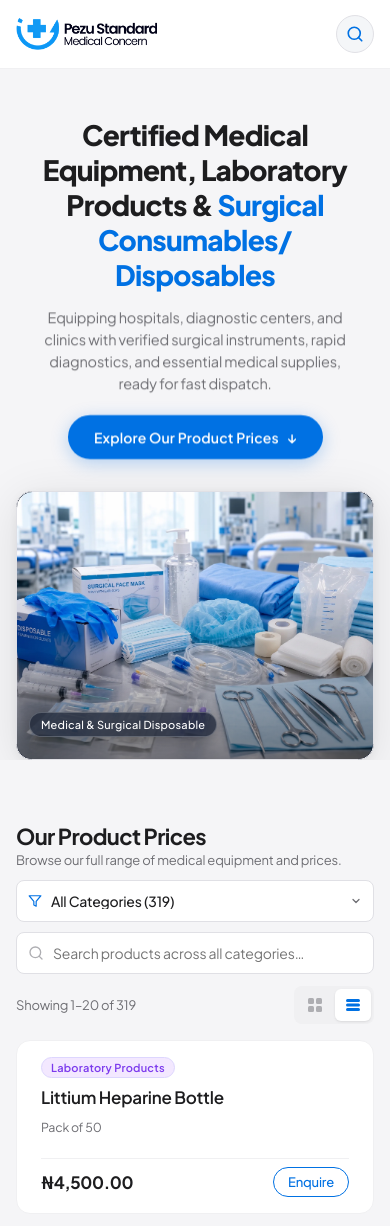
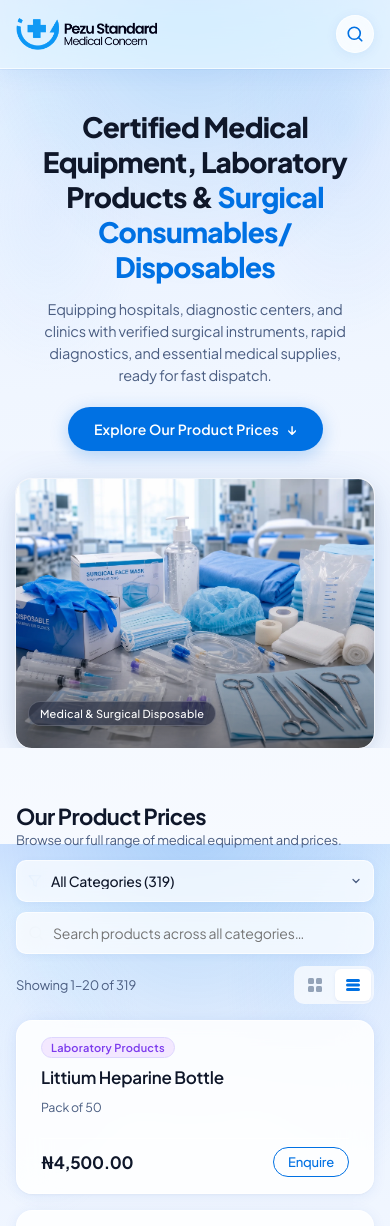
Before and after one commit to DRealDanny/Pezu-Medics, a Next.js app: page / in a window 390 px wide. Shown: the top 1226 px of the page. Built offline with nearby package versions, Linux system fonts and the light colour scheme.

Commit message:
feat: add module stylesheets for product cards, catalog, footer, header, hero section, and global styles

```diff
--- a/src/app/globals.css
+++ b/src/app/globals.css
@@ -1,39 +1,40 @@
 /* ============================================================
    GLOBAL DESIGN TOKENS & RESETS
-   Pezu Medics – Clean, minimalist Apple-style palette
+   Pezu Medics – Glass & Blur Design System
    ============================================================ */
 
 :root {
   /* Colour palette */
-  --color-bg: #f5f5f7;
+  --color-bg: #eef4fd;
   --color-surface: #ffffff;
-  --color-surface-raised: #fafafa;
-  --color-border: #e0e0e5;
-  --color-border-light: #f0f0f2;
+  --color-surface-raised: rgba(255, 255, 255, 0.90);
+  --color-border: rgba(0, 80, 200, 0.12);
+  --color-border-light: rgba(255, 255, 255, 0.70);
 
   /* Text */
-  --color-text-primary: #1d1d1f;
-  --color-text-secondary: #6e6e73;
-  --color-text-tertiary: #aeaeb2;
+  --color-text-primary: #0f172a;
+  --color-text-secondary: #4b5e82;
+  --color-text-tertiary: #94a3b8;
 
   /* Brand accent */
   --color-accent: #0071e3;
-  --color-accent-hover: #0077ed;
-  --color-accent-light: #e8f0fe;
+  --color-accent-hover: #0063cc;
+  --color-accent-light: #dbeafe;
 
   /* Category pill */
-  --color-tag-bg: #f0f0f5;
-  --color-tag-text: #6e6e73;
+  --color-tag-bg: rgba(219, 234, 254, 0.80);
+  --color-tag-text: #1d4ed8;
 
-  /* Shadows */
-  --shadow-sm: 0 1px 3px rgba(0, 0, 0, 0.06), 0 1px 2px rgba(0, 0, 0, 0.04);
-  --shadow-md: 0 4px 16px rgba(0, 0, 0, 0.07), 0 2px 6px rgba(0, 0, 0, 0.04);
-  --shadow-lg: 0 12px 40px rgba(0, 0, 0, 0.10), 0 4px 12px rgba(0, 0, 0, 0.05);
+  /* Standard shadows */
+  --shadow-sm: 0 1px 4px rgba(0, 60, 180, 0.06), 0 1px 2px rgba(0, 0, 0, 0.03);
+  --shadow-md: 0 4px 20px rgba(0, 60, 180, 0.09), 0 2px 6px rgba(0, 0, 0, 0.04);
+  --shadow-lg: 0 12px 48px rgba(0, 60, 180, 0.13), 0 4px 14px rgba(0, 0, 0, 0.06);
 
   /* Radii */
-  --radius-sm: 8px;
-  --radius-md: 14px;
-  --radius-lg: 20px;
+  --radius-sm: 10px;
+  --radius-md: 16px;
+  --radius-lg: 24px;
+  --radius-xl: 32px;
 
   /* Spacing */
   --space-xs: 4px;
@@ -46,17 +47,42 @@
   /* Typography */
   --font-family: var(--font-plus-jakarta), "Plus Jakarta Sans", -apple-system, BlinkMacSystemFont, "Segoe UI", sans-serif;
 
-  /* Typography tracking (crisp and tucked, but not too tight) */
-  --letter-spacing-heading: -0.025em; /* Headings */
-  --letter-spacing-body: -0.012em;    /* Body text & UI elements */
+  /* Typography tracking */
+  --letter-spacing-heading: -0.025em;
+  --letter-spacing-body: -0.012em;
 
   /* Transitions */
   --transition-fast: 150ms ease;
   --transition-base: 220ms ease;
   --transition-slow: 350ms ease;
+
+  /* Glass surface tokens */
+  --glass-bg:        rgba(255, 255, 255, 0.68);
+  --glass-bg-strong: rgba(255, 255, 255, 0.86);
+  --glass-bg-subtle: rgba(255, 255, 255, 0.44);
+  --glass-bg-dark:   rgba(15, 23, 42, 0.58);
+
+  /* Glass borders */
+  --glass-border:        rgba(255, 255, 255, 0.65);
+  --glass-border-subtle: rgba(255, 255, 255, 0.38);
+  --glass-border-dark:   rgba(255, 255, 255, 0.16);
+  --glass-border-blue:   rgba(0, 113, 227, 0.18);
+
+  /* Blur values */
+  --blur-xs: blur(4px);
+  --blur-sm: blur(10px);
+  --blur-md: blur(20px);
+  --blur-lg: blur(32px);
+  --blur-xl: blur(52px);
+
+  /* Glass shadows (blue-tinted) */
+  --shadow-glass-sm: 0 2px 14px rgba(0, 80, 200, 0.08), 0 1px 3px rgba(0, 0, 0, 0.04);
+  --shadow-glass-md: 0 8px 36px rgba(0, 80, 200, 0.11), 0 2px 10px rgba(0, 0, 0, 0.05);
+  --shadow-glass-lg: 0 20px 64px rgba(0, 80, 200, 0.14), 0 6px 22px rgba(0, 0, 0, 0.06);
+  --shadow-glass-xl: 0 32px 88px rgba(0, 80, 200, 0.18), 0 10px 32px rgba(0, 0, 0, 0.08);
 }
 
-/* ── Reset ── */
+/* Reset */
 *,
 *::before,
 *::after {
@@ -76,24 +102,24 @@ html {
 body {
   font-family: var(--font-family);
   letter-spacing: var(--letter-spacing-body);
-  background-color: var(--color-bg);
   color: var(--color-text-primary);
   min-height: 100vh;
   display: flex;
   flex-direction: column;
+  background-color: #e8f0fc;
+  background-image:
+    radial-gradient(ellipse 90% 60% at 50% -5%,  rgba(0, 113, 227, 0.20) 0%, transparent 65%),
+    radial-gradient(ellipse 55% 45% at 88% 15%,  rgba(96, 165, 250, 0.13) 0%, transparent 55%),
+    radial-gradient(ellipse 45% 35% at 12% 25%,  rgba(147, 197, 253, 0.11) 0%, transparent 55%),
+    linear-gradient(175deg, #cfe2ff 0%, #ddeeff 8%, #eaf2ff 22%, #f0f6ff 45%, #f7faff 100%);
+  background-attachment: fixed;
 }
 
-h1,
-h2,
-h3,
-h4,
-h5,
-h6 {
+h1, h2, h3, h4, h5, h6 {
   letter-spacing: var(--letter-spacing-heading);
 }
 
-img,
-svg {
+img, svg {
   display: block;
   max-width: 100%;
 }
@@ -103,10 +129,7 @@ a {
   text-decoration: none;
 }
 
-button,
-input,
-textarea,
-select {
+button, input, textarea, select {
   font-family: inherit;
   letter-spacing: inherit;
   cursor: pointer;
@@ -114,7 +137,6 @@ select {
   background: none;
 }
 
-/* ── Utility ── */
 .container {
   width: 100%;
   max-width: 1280px;
@@ -123,13 +145,9 @@ select {
 }
 
 @media (max-width: 768px) {
-  .container {
-    padding-inline: 20px;
-  }
+  .container { padding-inline: 20px; }
 }
 
 @media (max-width: 480px) {
-  .container {
-    padding-inline: 16px;
-  }
+  .container { padding-inline: 16px; }
 }
--- a/src/components/Header/Header.module.css
+++ b/src/components/Header/Header.module.css
@@ -1,17 +1,19 @@
 /* Header */
 .header {
-  background-color: rgba(255, 255, 255, 0.98);
-  backdrop-filter: saturate(180%) blur(20px);
-  -webkit-backdrop-filter: saturate(180%) blur(20px);
-  border-bottom: 1px solid var(--color-border-light);
+  background: rgba(235, 245, 255, 0.72);
+  backdrop-filter: saturate(200%) blur(28px);
+  -webkit-backdrop-filter: saturate(200%) blur(28px);
+  border-bottom: 1px solid rgba(255, 255, 255, 0.65);
+  box-shadow: 0 1px 0 rgba(0, 80, 200, 0.06), 0 4px 24px rgba(0, 80, 200, 0.06);
   position: sticky;
   top: 0;
   z-index: 100;
-  transition: box-shadow var(--transition-base);
+  transition: box-shadow var(--transition-base), background var(--transition-base);
 }
 
 .header.scrolled {
-  box-shadow: var(--shadow-sm);
+  background: rgba(225, 240, 255, 0.82);
+  box-shadow: 0 1px 0 rgba(0, 80, 200, 0.10), 0 8px 32px rgba(0, 80, 200, 0.10);
 }
 
 .headerInner {
@@ -61,22 +63,25 @@
   gap: 8px;
   height: 40px;
   padding: 0 16px;
-  background: #f4f6f8;
-  border: 1px solid var(--color-border);
+  background: rgba(255, 255, 255, 0.72);
+  backdrop-filter: blur(12px);
+  -webkit-backdrop-filter: blur(12px);
+  border: 1px solid rgba(255, 255, 255, 0.70);
   border-radius: 20px;
   color: var(--color-text-secondary);
   font-family: inherit;
   font-size: 0.8125rem;
   font-weight: 500;
   cursor: pointer;
+  box-shadow: 0 2px 12px rgba(0, 80, 200, 0.08);
   transition: all var(--transition-fast);
 }
 
 .searchToggleBtn:hover {
-  background: #ffffff;
-  border-color: var(--color-accent);
+  background: rgba(255, 255, 255, 0.92);
+  border-color: rgba(0, 113, 227, 0.30);
   color: var(--color-accent);
-  box-shadow: 0 2px 10px rgba(0, 113, 227, 0.12);
+  box-shadow: 0 4px 20px rgba(0, 113, 227, 0.16);
   transform: translateY(-1px);
 }
 
@@ -88,8 +93,8 @@
 
 /* Green when query matches products */
 .searchToggleBtn.toggleMatches {
-  background: #f0fdf4;
-  border-color: #16a34a;
+  background: rgba(240, 253, 244, 0.80);
+  border-color: rgba(22, 163, 74, 0.30);
   color: #15803d;
 }
 
@@ -98,16 +103,16 @@
 }
 
 .searchToggleBtn.toggleMatches:hover {
-  background: #dcfce7;
+  background: rgba(220, 252, 231, 0.90);
   border-color: #15803d;
   color: #15803d;
-  box-shadow: 0 2px 10px rgba(22, 163, 74, 0.2);
+  box-shadow: 0 4px 20px rgba(22, 163, 74, 0.20);
 }
 
 /* Red when query is not listed on catalog */
 .searchToggleBtn.toggleNoMatches {
-  background: #fef2f2;
-  border-color: #dc2626;
+  background: rgba(254, 242, 242, 0.80);
+  border-color: rgba(220, 38, 38, 0.30);
   color: #b91c1c;
 }
 
@@ -116,10 +121,10 @@
 }
 
 .searchToggleBtn.toggleNoMatches:hover {
-  background: #fee2e2;
+  background: rgba(254, 226, 226, 0.90);
   border-color: #b91c1c;
   color: #b91c1c;
-  box-shadow: 0 2px 10px rgba(220, 38, 38, 0.2);
+  box-shadow: 0 4px 20px rgba(220, 38, 38, 0.20);
 }
 
 .searchBtnText {
@@ -145,17 +150,19 @@
   color: #ffffff;
 }
 
-/* Expanded Search Form - Default Blue */
+/* Expanded Search Form - Glass */
 .searchFormExpanded {
   display: flex;
   align-items: center;
   width: 380px;
   height: 42px;
-  background: #ffffff;
-  border: 1.5px solid var(--color-accent);
+  background: rgba(255, 255, 255, 0.88);
+  backdrop-filter: blur(20px);
+  -webkit-backdrop-filter: blur(20px);
+  border: 1.5px solid rgba(0, 113, 227, 0.35);
   border-radius: 22px;
   padding: 0 8px 0 14px;
-  box-shadow: 0 4px 20px rgba(0, 113, 227, 0.16);
+  box-shadow: 0 4px 24px rgba(0, 113, 227, 0.18), 0 0 0 4px rgba(0, 113, 227, 0.06);
   animation: expandSearch 0.22s cubic-bezier(0.16, 1, 0.3, 1);
   position: relative;
   transition: border-color var(--transition-fast), box-shadow var(--transition-fast);
--- a/src/components/HeroSection/HeroSection.module.css
+++ b/src/components/HeroSection/HeroSection.module.css
@@ -22,13 +22,14 @@
   to   { transform: scaleX(1); }
 }
 
-/* ── Section Wrapper ── */
+/* Section Wrapper */
 .hero {
   width: 100%;
-  background-color: var(--color-bg);
-  padding-top: clamp(48px, 8vw, 80px);
-  padding-bottom: clamp(40px, 6vw, 64px);
+  background: transparent;
+  padding-top: clamp(40px, 7vw, 72px);
+  padding-bottom: clamp(32px, 5vw, 56px);
   overflow: hidden;
+  position: relative;
 }
 
 /* ── Centered Editorial Block ── */
@@ -67,19 +68,23 @@
   will-change: opacity, transform;
 }
 
-/* ── Eyebrow Pill Badge ── */
+/* Eyebrow Pill Badge – Glass */
 .eyebrowPill {
   display: inline-flex;
   align-items: center;
   gap: 6px;
   padding: 6px 14px;
-  background: var(--color-accent-light, #e8f0fe);
-  color: var(--color-accent, #0071e3);
+  background: rgba(255, 255, 255, 0.72);
+  backdrop-filter: blur(12px);
+  -webkit-backdrop-filter: blur(12px);
+  border: 1px solid rgba(255, 255, 255, 0.70);
   border-radius: 100px;
   font-size: 11px;
   font-weight: 600;
   letter-spacing: 0.06em;
   text-transform: uppercase;
+  color: var(--color-accent, #0071e3);
+  box-shadow: 0 2px 10px rgba(0, 80, 200, 0.10);
 }
 
 .eyebrowDot {
@@ -173,21 +178,25 @@
   transform: translateZ(0);
 }
 
+/* Slideshow Frame – Premium Glass Panel */
 .slideshowFrame {
   position: relative;
   width: 100%;
   max-width: 1160px;
   margin-inline: auto;
-  margin-top: clamp(32px, 5vw, 52px);
+  margin-top: clamp(28px, 4vw, 48px);
   padding-inline: clamp(16px, 4vw, 40px);
 
   aspect-ratio: 16 / 8;
-  border-radius: clamp(14px, 2vw, 24px);
+  border-radius: clamp(16px, 2.5vw, 28px);
   overflow: hidden;
 
-  background: #0f172a;
-  box-shadow: 0 8px 48px rgba(0, 0, 0, 0.10), 0 2px 12px rgba(0, 0, 0, 0.06);
-  border: 1px solid var(--color-border, #e0e0e5);
+  background: rgba(15, 23, 42, 0.10);
+  box-shadow:
+    0 2px 0 rgba(255, 255, 255, 0.80) inset,
+    0 0 0 1px rgba(255, 255, 255, 0.55),
+    0 12px 60px rgba(0, 80, 200, 0.16),
+    0 4px 20px rgba(0, 0, 0, 0.08);
 
   cursor: grab;
   user-select: none;
@@ -292,19 +301,19 @@
   pointer-events: none;
 }
 
-/* ── Caption Badge (bottom-left corner) ── */
+/* Caption Badge – Deep Glass */
 .captionBadge {
   position: absolute;
-  bottom: clamp(52px, 8%, 68px);
+  bottom: clamp(48px, 7%, 64px);
   left: clamp(14px, 3%, 28px);
   display: inline-flex;
   align-items: center;
   gap: 8px;
   padding: 7px 14px;
-  background: rgba(15, 23, 42, 0.65);
-  backdrop-filter: blur(12px);
-  -webkit-backdrop-filter: blur(12px);
-  border: 1px solid rgba(255, 255, 255, 0.22);
+  background: rgba(10, 16, 36, 0.52);
+  backdrop-filter: blur(16px) saturate(150%);
+  -webkit-backdrop-filter: blur(16px) saturate(150%);
+  border: 1px solid rgba(255, 255, 255, 0.20);
   border-radius: 100px;
   color: #fff;
   font-size: 12px;
@@ -313,7 +322,7 @@
   white-space: nowrap;
   pointer-events: none;
   z-index: 5;
-  box-shadow: 0 4px 14px rgba(0, 0, 0, 0.25);
+  box-shadow: 0 4px 18px rgba(0, 0, 0, 0.30);
 }
 
 .captionNumber {
--- a/src/components/ProductCard/ProductCard.module.css
+++ b/src/components/ProductCard/ProductCard.module.css
@@ -1,24 +1,28 @@
 /* ProductCard – shared across grid and list views */
 
-/* ── Grid card ── */
+/* Grid card – Glass Panel */
 .cardGrid {
-  background-color: var(--color-surface);
+  background: var(--glass-bg-strong, rgba(255, 255, 255, 0.86));
+  backdrop-filter: blur(16px);
+  -webkit-backdrop-filter: blur(16px);
   border-radius: var(--radius-md);
-  border: 1px solid var(--color-border-light);
+  border: 1px solid rgba(255, 255, 255, 0.70);
+  box-shadow: var(--shadow-glass-md, 0 8px 36px rgba(0, 80, 200, 0.11));
   overflow: hidden;
   display: flex;
   flex-direction: column;
-  transition: box-shadow var(--transition-base), transform var(--transition-base);
+  transition: box-shadow var(--transition-base), transform var(--transition-base), background var(--transition-base);
   cursor: default;
 }
 
 .cardGrid:hover {
-  box-shadow: var(--shadow-md);
-  transform: translateY(-2px);
+  background: rgba(255, 255, 255, 0.94);
+  box-shadow: var(--shadow-glass-lg, 0 20px 64px rgba(0, 80, 200, 0.14));
+  transform: translateY(-3px);
 }
 
 .imageWrapper {
-  background-color: var(--color-bg);
+  background: linear-gradient(135deg, rgba(219, 234, 254, 0.60) 0%, rgba(224, 242, 254, 0.50) 100%);
   width: 100%;
   aspect-ratio: 4 / 3;
   display: flex;
@@ -115,7 +119,7 @@
   gap: 8px;
   margin-top: auto;
   padding-top: var(--space-md);
-  border-top: 1px solid var(--color-border-light);
+  border-top: 1px solid rgba(0, 80, 200, 0.07);
 }
 
 .price {
@@ -156,26 +160,30 @@
   transform: scale(0.97);
 }
 
-/* ── List card ── */
+/* List card – Glass Panel */
 .cardList {
-  background-color: var(--color-surface);
+  background: var(--glass-bg-strong, rgba(255, 255, 255, 0.86));
+  backdrop-filter: blur(16px);
+  -webkit-backdrop-filter: blur(16px);
   border-radius: var(--radius-md);
-  border: 1px solid var(--color-border-light);
+  border: 1px solid rgba(255, 255, 255, 0.70);
+  box-shadow: var(--shadow-glass-sm, 0 2px 14px rgba(0, 80, 200, 0.08));
   overflow: hidden;
   display: flex;
   align-items: stretch;
-  transition: box-shadow var(--transition-base);
+  transition: box-shadow var(--transition-base), background var(--transition-base);
   cursor: default;
 }
 
 .cardList:hover {
-  box-shadow: var(--shadow-md);
+  background: rgba(255, 255, 255, 0.94);
+  box-shadow: var(--shadow-glass-md, 0 8px 36px rgba(0, 80, 200, 0.11));
 }
 
 .imageWrapperList {
   width: 140px;
   min-width: 140px;
-  background-color: var(--color-bg);
+  background: linear-gradient(135deg, rgba(219, 234, 254, 0.60) 0%, rgba(224, 242, 254, 0.50) 100%);
   display: flex;
   align-items: center;
   justify-content: center;
--- a/src/components/ProductCatalog/ProductCatalog.module.css
+++ b/src/components/ProductCatalog/ProductCatalog.module.css
@@ -69,8 +69,10 @@
   height: 38px;
   padding: 6px 32px 6px 34px;
   border-radius: var(--radius-sm);
-  border: 1px solid var(--color-border);
-  background: var(--color-surface);
+  border: 1px solid rgba(255, 255, 255, 0.65);
+  background: rgba(255, 255, 255, 0.72);
+  backdrop-filter: blur(12px);
+  -webkit-backdrop-filter: blur(12px);
   font-family: inherit;
   font-size: 0.8125rem;
   font-weight: 500;
@@ -82,12 +84,14 @@
   text-overflow: ellipsis;
   white-space: nowrap;
   overflow: hidden;
-  transition: border-color var(--transition-fast), box-shadow var(--transition-fast);
+  box-shadow: 0 2px 8px rgba(0, 80, 200, 0.06);
+  transition: border-color var(--transition-fast), box-shadow var(--transition-fast), background var(--transition-fast);
 }
 
 .categorySelect:focus {
-  border-color: var(--color-accent);
-  box-shadow: 0 0 0 3px rgba(0, 113, 227, 0.12);
+  background: rgba(255, 255, 255, 0.92);
+  border-color: rgba(0, 113, 227, 0.40);
+  box-shadow: 0 0 0 3px rgba(0, 113, 227, 0.10), 0 2px 12px rgba(0, 80, 200, 0.08);
 }
 
 .searchBarWrap {
@@ -110,18 +114,22 @@
   height: 38px;
   padding: 8px 32px 8px 36px;
   border-radius: var(--radius-sm);
-  border: 1px solid var(--color-border);
-  background: var(--color-surface);
+  border: 1px solid rgba(255, 255, 255, 0.65);
+  background: rgba(255, 255, 255, 0.72);
+  backdrop-filter: blur(12px);
+  -webkit-backdrop-filter: blur(12px);
   font-family: inherit;
   font-size: 0.875rem;
   color: var(--color-text-primary);
   outline: none;
-  transition: border-color var(--transition-fast), box-shadow var(--transition-fast);
+  box-shadow: 0 2px 8px rgba(0, 80, 200, 0.06);
+  transition: border-color var(--transition-fast), box-shadow var(--transition-fast), background var(--transition-fast);
 }
 
 .searchInput:focus {
-  border-color: var(--color-accent);
-  box-shadow: 0 0 0 3px rgba(0, 113, 227, 0.12);
+  background: rgba(255, 255, 255, 0.92);
+  border-color: rgba(0, 113, 227, 0.40);
+  box-shadow: 0 0 0 3px rgba(0, 113, 227, 0.10), 0 2px 12px rgba(0, 80, 200, 0.08);
 }
 
 /* Green when query matches products */
```
Also changed, not shown: src/components/Footer/Footer.module.css (+6 -3 lines).
